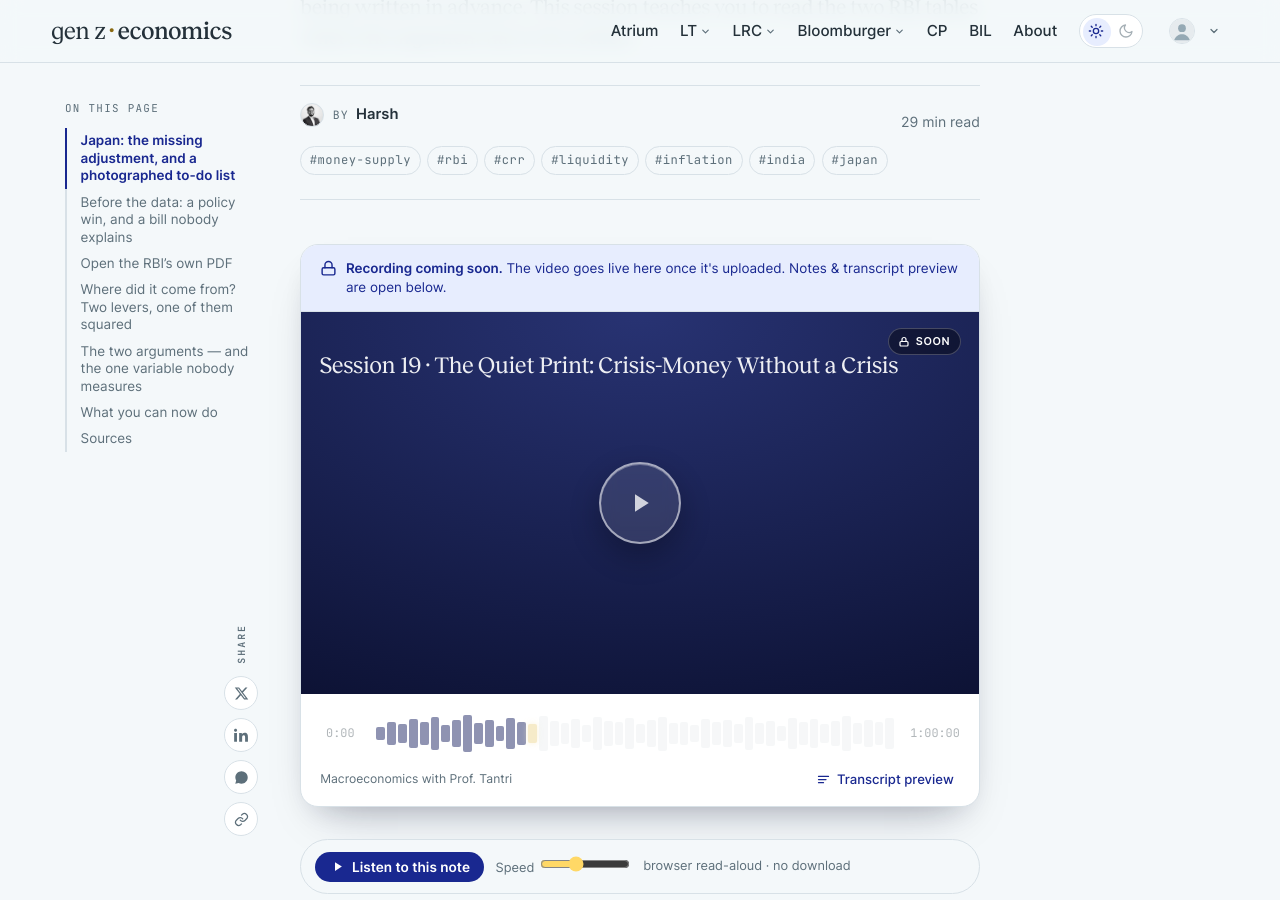
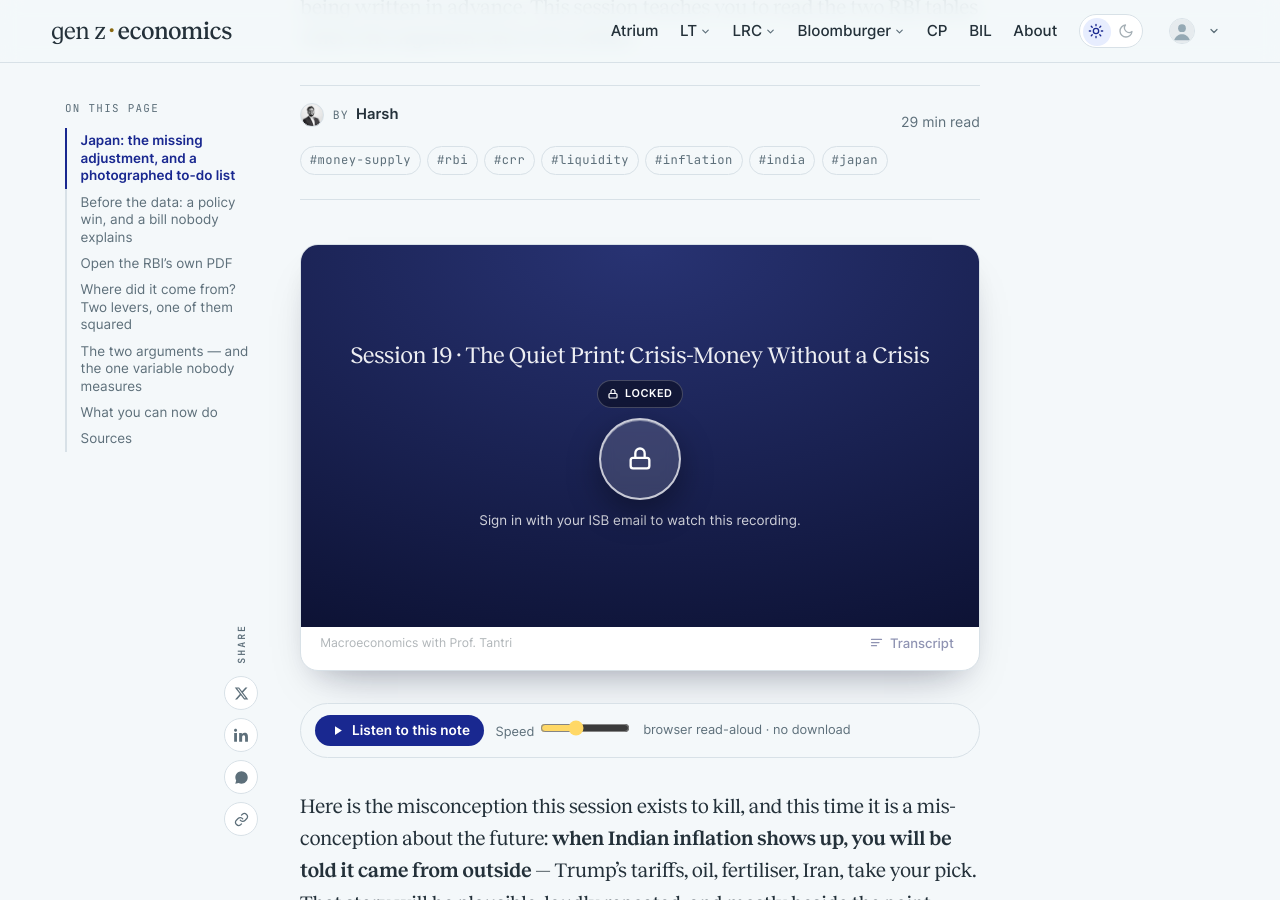
Before and after one commit to harsharya7021/genz-economics.com, a Jekyll site: the page built from _posts/2026-08-23-the-quiet-print-crisis-money-without-a-crisis.md, in a window 1280 px wide and 900 px high, scrolled down 483 px. Built offline with Jekyll 4.4.1, drawn with Linux system fonts in a browser that asks for light colours; comment, search, counter and statistics services are not loaded; part of the change alters nothing that is shown.

Commit message:
Session 19: attach Stream recording (7449fff83a648c9af7bf3ccaf8a68ff5) — verified locked, HLS and DASH both 401

```diff
--- a/_posts/2026-08-23-the-quiet-print-crisis-money-without-a-crisis.md
+++ b/_posts/2026-08-23-the-quiet-print-crisis-money-without-a-crisis.md
@@ -4,6 +4,7 @@ title: "The Quiet Print: Crisis-Money Without a Crisis"
 dek: "In the year to 31 July 2026 India's money supply grew 14.7% while nominal GDP grew about 9% — and the RBI cut the CRR, bought ₹2 lakh crore of bonds and ran a $10bn swap to help it along, in a year with no crisis to justify any of it. The alibi for the inflation that may follow — Trump, oil, fertiliser — is being written in advance. This session teaches you to read the two RBI tables where the argument has to be settled."
 date: 2026-08-23
 session: 19
+stream_id: 7449fff83a648c9af7bf3ccaf8a68ff5
 tags: [money-supply, rbi, crr, liquidity, inflation, india, japan]
 excerpt_override: "Session 19 — open the RBI's own PDF and count: deposits 238 → 274 lakh crore in a year, cash back to 12% of GDP, M3 up 14.7% to ₹322.81 lakh crore and money-to-GDP at ~90.5%. Five machines — the WSS race, the multiplier machine, the tap and the sponge, the 90% path, the Keynes–Friedman switchboard — plus the week Japan's carry unwind went from theory to a photographed to-do list."
 authors:
```
